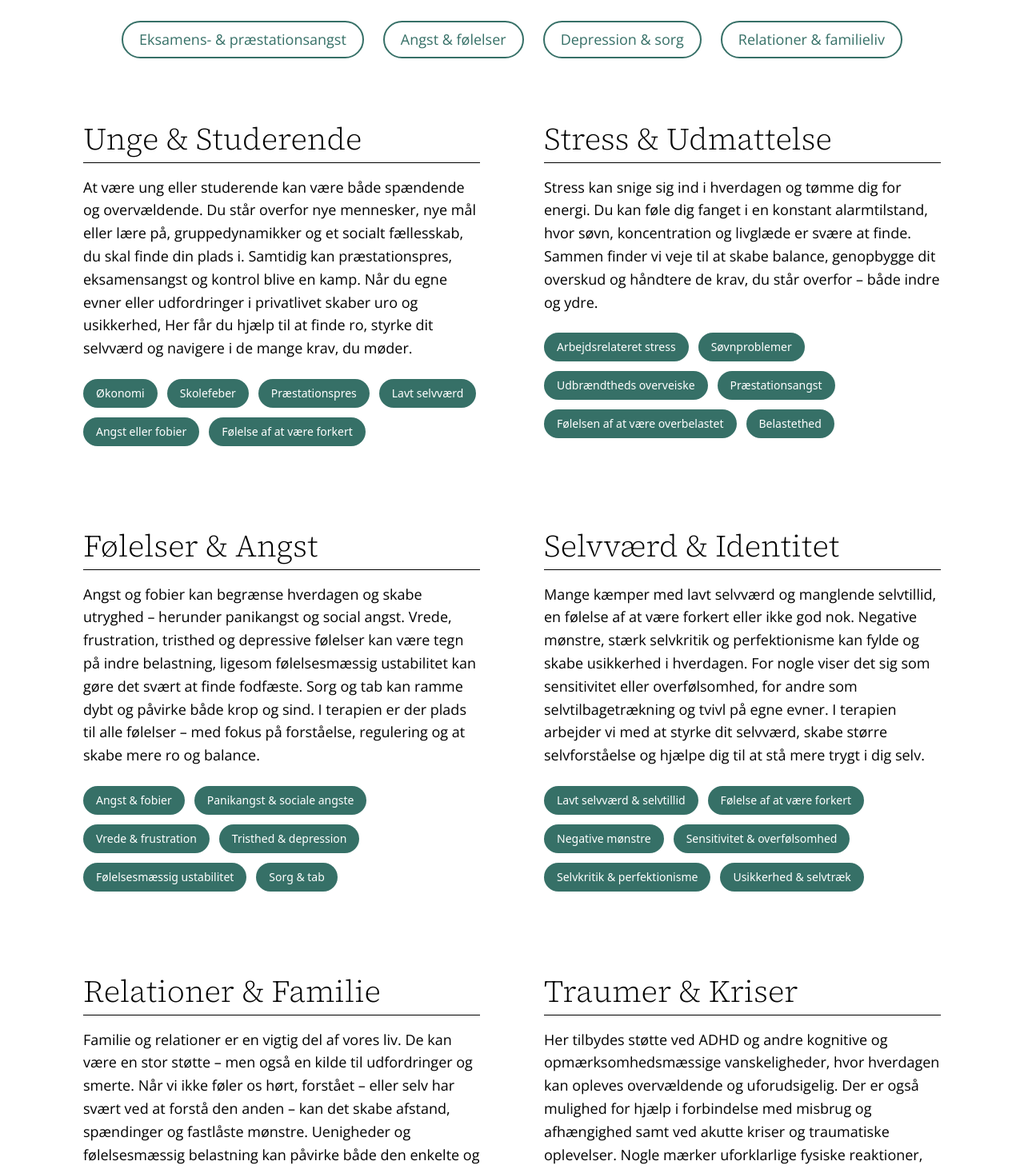
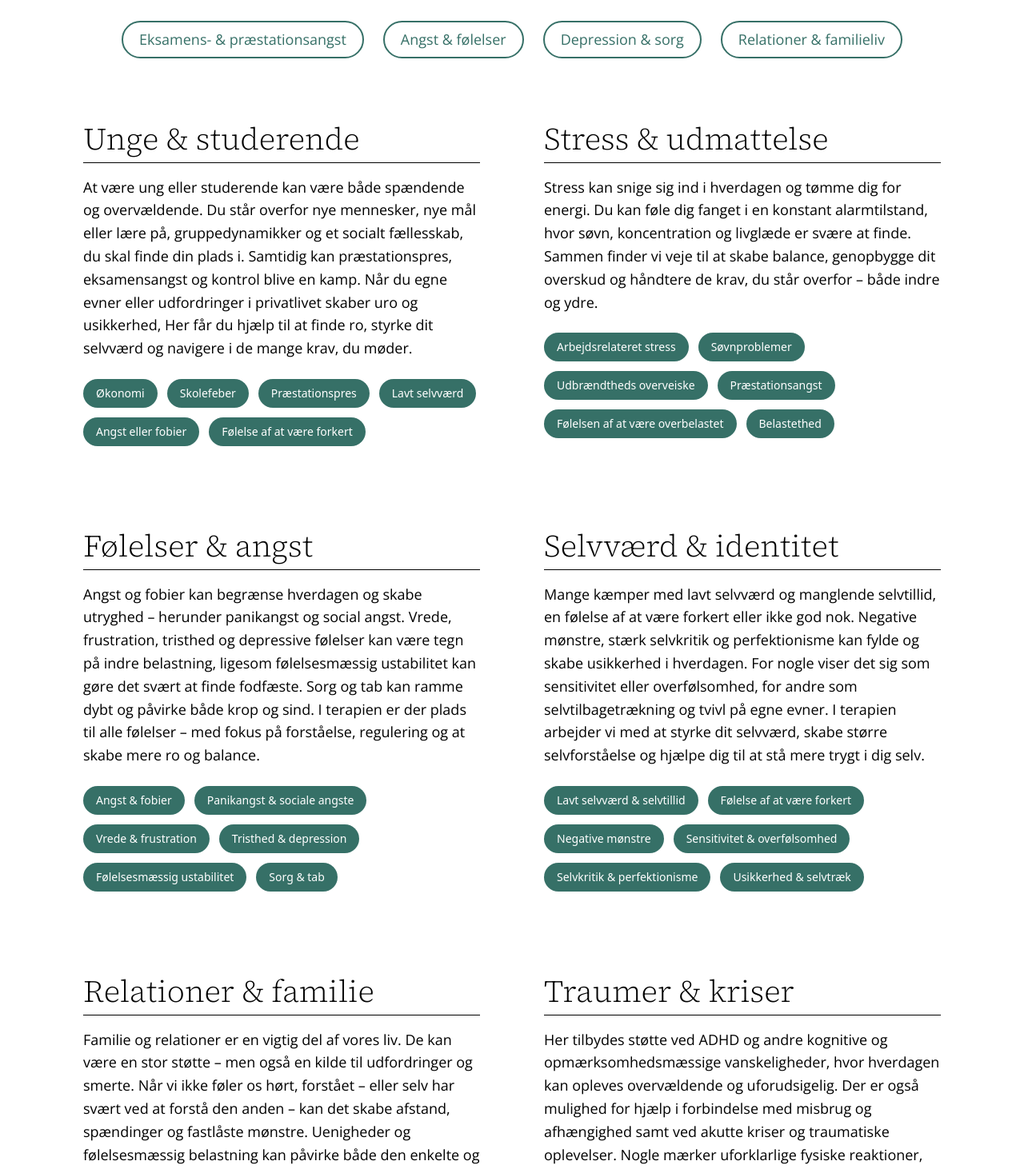
Before and after one commit to oscarlund121/susancorrecto, a Next.js app: page /help in a window 1280 px wide. Shown: the part 586-2048 px from the top of the page at 80% size. Built offline with nearby package versions, Linux system fonts and the light colour scheme.

Commit message:
Update category titles for consistency in capitalization

```diff
--- a/src/app/help/page.js
+++ b/src/app/help/page.js
@@ -25,37 +25,37 @@ export const metadata = {
 const categories = [
   {
     id: 1,
-    title: "Unge & Studerende",
+    title: "Unge & studerende",
     description: "At være ung eller studerende kan være både spændende og overvældende. Du står overfor nye mennesker, nye mål eller lære på, gruppedynamikker og et socialt fællesskab, du skal finde din plads i. Samtidig kan præstationspres, eksamensangst og kontrol blive en kamp. Når du egne evner eller udfordringer i privatlivet skaber uro og usikkerhed, Her får du hjælp til at finde ro, styrke dit selvværd og navigere i de mange krav, du møder.",
     tags: ["Økonomi", "Skolefeber", "Præstationspres", "Lavt selvværd", "Angst eller fobier", "Følelse af at være forkert"]
   },
   {
     id: 2,
-    title: "Stress & Udmattelse",
+    title: "Stress & udmattelse",
     description: "Stress kan snige sig ind i hverdagen og tømme dig for energi. Du kan føle dig fanget i en konstant alarmtilstand, hvor søvn, koncentration og livglæde er svære at finde. Sammen finder vi veje til at skabe balance, genopbygge dit overskud og håndtere de krav, du står overfor – både indre og ydre.",
     tags: ["Arbejdsrelateret stress", "Søvnproblemer", "Udbrændtheds overveiske", "Præstationsangst", "Følelsen af at være overbelastet", "Belastethed"]
   },
   {
     id: 3,
-    title: "Følelser & Angst",
+    title: "Følelser & angst",
     description: "Angst og fobier kan begrænse hverdagen og skabe utryghed – herunder panikangst og social angst. Vrede, frustration, tristhed og depressive følelser kan være tegn på indre belastning, ligesom følelsesmæssig ustabilitet kan gøre det svært at finde fodfæste. Sorg og tab kan ramme dybt og påvirke både krop og sind. I terapien er der plads til alle følelser – med fokus på forståelse, regulering og at skabe mere ro og balance.",
     tags: ["Angst & fobier", "Panikangst & sociale angste", "Vrede & frustration", "Tristhed & depression", "Følelsesmæssig ustabilitet", "Sorg & tab"]
   },
   {
     id: 4,
-    title: "Selvværd & Identitet",
+    title: "Selvværd & identitet",
     description: "Mange kæmper med lavt selvværd og manglende selvtillid, en følelse af at være forkert eller ikke god nok. Negative mønstre, stærk selvkritik og perfektionisme kan fylde og skabe usikkerhed i hverdagen. For nogle viser det sig som sensitivitet eller overfølsomhed, for andre som selvtilbagetrækning og tvivl på egne evner. I terapien arbejder vi med at styrke dit selvværd, skabe større selvforståelse og hjælpe dig til at stå mere trygt i dig selv.",
     tags: ["Lavt selvværd & selvtillid", "Følelse af at være forkert", "Negative mønstre", "Sensitivitet & overfølsomhed", "Selvkritik & perfektionisme", "Usikkerhed & selvtræk"]
   },
   {
     id: 5,
-    title: "Relationer & Familie",
+    title: "Relationer & familie",
     description: "Familie og relationer er en vigtig del af vores liv. De kan være en stor støtte – men også en kilde til udfordringer og smerte. Når vi ikke føler os hørt, forstået – eller selv har svært ved at forstå den anden – kan det skabe afstand, spændinger og fastlåste mønstre. Uenigheder og følelsesmæssig belastning kan påvirke både den enkelte og fællesskabet. I terapien arbejder vi med at skabe større forståelse, bedre kommunikation og nye måder at være sammen på – med fokus på tryghed, respekt og nærvær.",
     tags: ["Kommunikationsproblemer", "Forældrerådgivning", "Social angst & ensomhed", "Parforhold", "Familiekonflikter & uro i familien"]
   },
   {
     id: 6,
-    title: "Traumer & Kriser",
+    title: "Traumer & kriser",
     description: "Her tilbydes støtte ved ADHD og andre kognitive og opmærksomhedsmæssige vanskeligheder, hvor hverdagen kan opleves overvældende og uforudsigelig. Der er også mulighed for hjælp i forbindelse med misbrug og afhængighed samt ved akutte kriser og traumatiske oplevelser. Nogle mærker uforklarlige fysiske reaktioner, som kan være kroppens måde at reagere på belastning og svære erfaringer. Samtalerne foregår i et trygt rum med fokus på forståelse, stabilisering og nye veje frem.",
     tags: ["ADHD & neuropsykiatriske udfordringer", "Misbrug & afhængighed", "Chok & akutte kriser", "Uforklarlige fysiske reaktioner", "Traumer"]
   }
```
